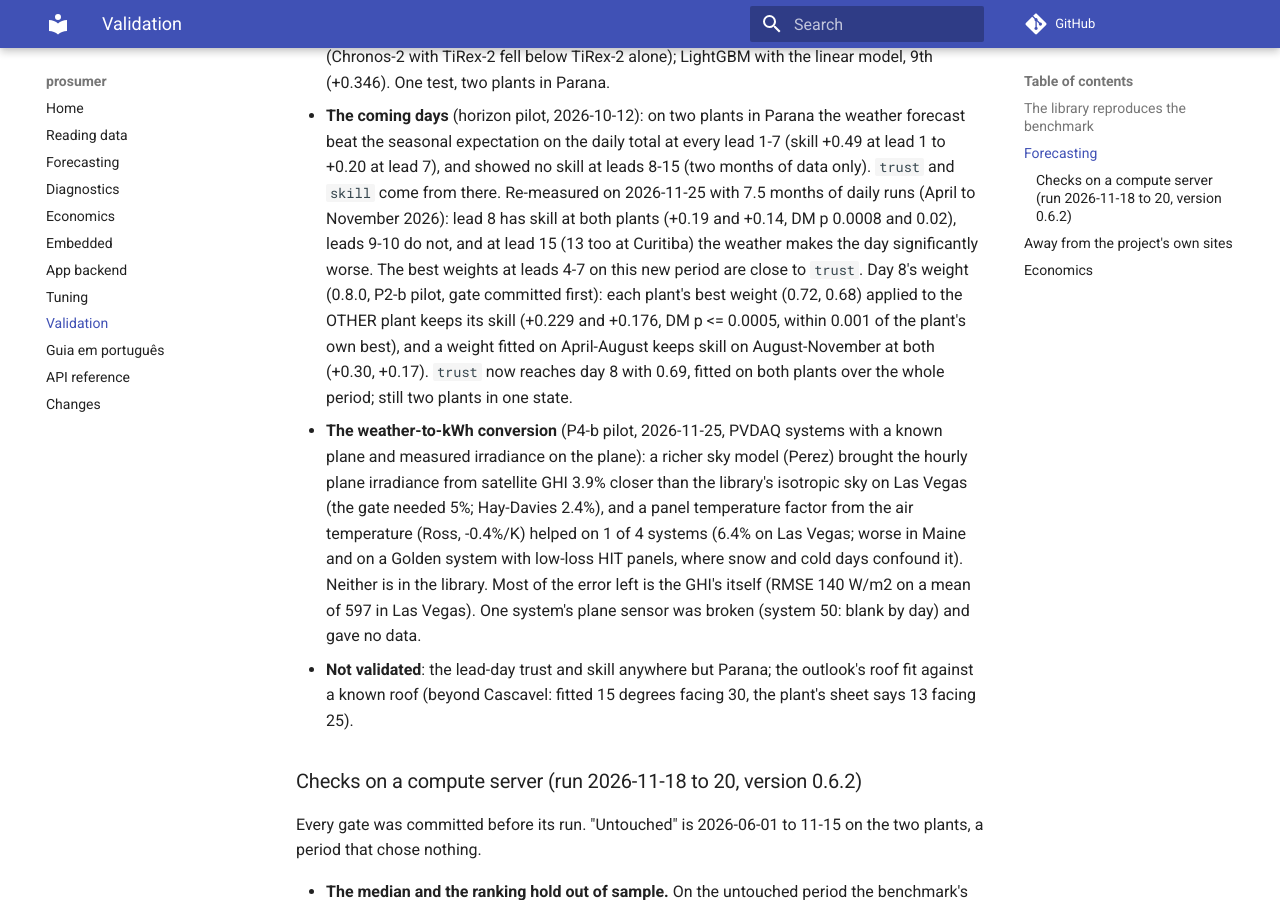
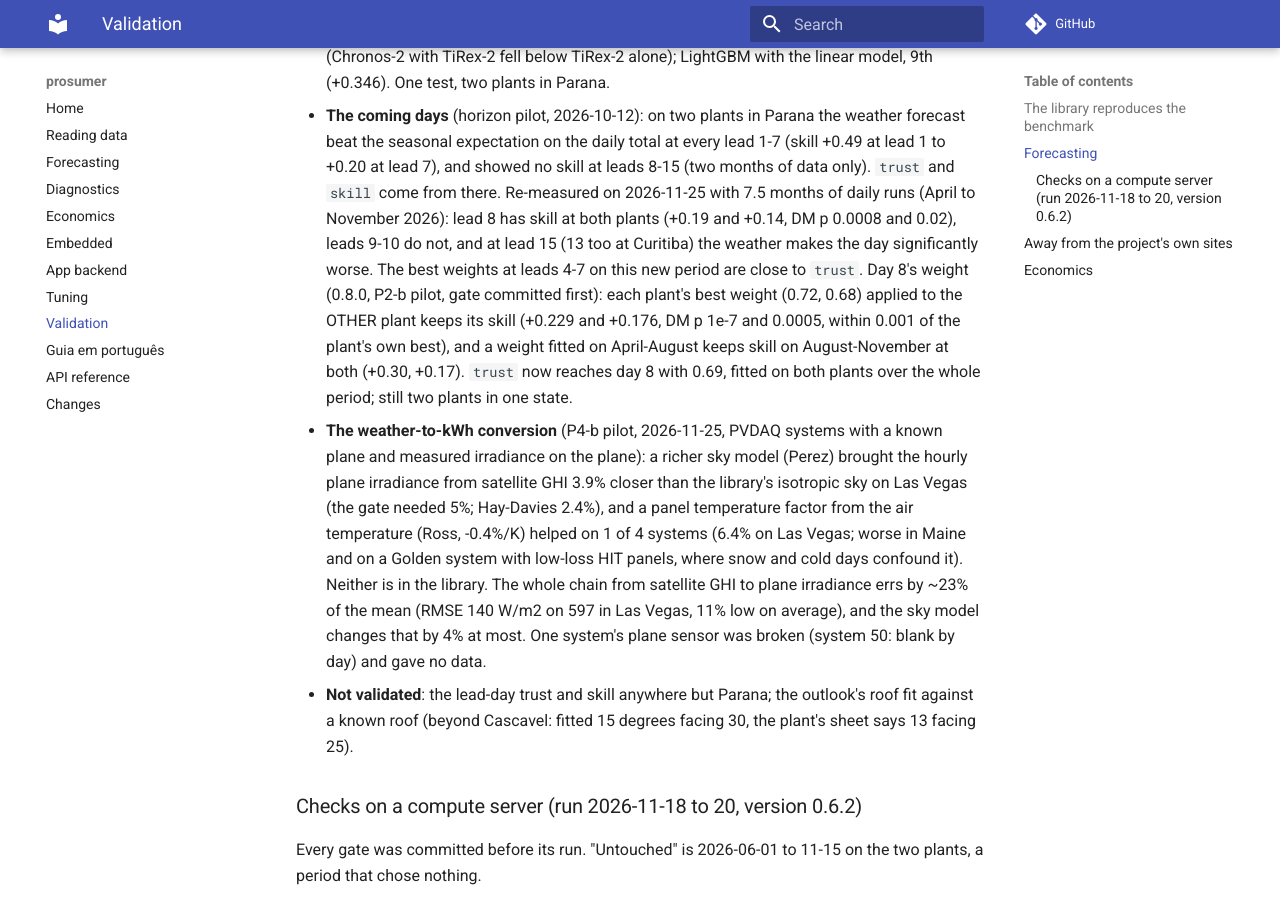
Before and after one commit to JoaoCarlos134/prosumer, an MkDocs documentation site: the page built from docs/library/validation.md, in a window 1280 px wide and 900 px high, scrolled down 887 px. Built offline with MkDocs 1.6.1 and Material for MkDocs 9.7.7, drawn with Linux system fonts in a browser that asks for light colours; comment, search, counter and statistics services are not loaded.

Commit message:
Review fixes for 0.8.0: a lead past skill= takes its last value (was labelled 'seasonal only' while using the weather; test), example site text for day 8, P4-b record (clip cut removed 0-3 hours; the chain's error, not the GHI's), DM p values, docstrings
Co-Authored-By: Claude Opus 5.5 <noreply@anthropic.com>

```diff
--- a/docs/library/validation.md
+++ b/docs/library/validation.md
@@ -30,7 +30,7 @@ The records behind each line are in `docs/projeto/PILOTOS_F1_F2.md` and `experim
   +0.14, DM p 0.0008 and 0.02), leads 9-10 do not, and at lead 15 (13 too at Curitiba) the weather makes the day significantly worse. The
   best weights at leads 4-7 on this new period are close to `trust`. Day 8's weight (0.8.0, P2-b pilot, gate
   committed first): each plant's best weight (0.72, 0.68) applied to the OTHER plant keeps its skill (+0.229 and
-  +0.176, DM p <= 0.0005, within 0.001 of the plant's own best), and a weight fitted on April-August keeps skill
+  +0.176, DM p 1e-7 and 0.0005, within 0.001 of the plant's own best), and a weight fitted on April-August keeps skill
   on August-November at both (+0.30, +0.17). `trust` now reaches day 8 with 0.69, fitted on both plants over
   the whole period; still two plants in one state.
 - **The weather-to-kWh conversion** (P4-b pilot, 2026-11-25, PVDAQ systems with a known plane and measured
@@ -38,7 +38,8 @@ The records behind each line are in `docs/projeto/PILOTOS_F1_F2.md` and `experim
   3.9% closer than the library's isotropic sky on Las Vegas (the gate needed 5%; Hay-Davies 2.4%), and a panel
   temperature factor from the air temperature (Ross, -0.4%/K) helped on 1 of 4 systems (6.4% on Las Vegas; worse
   in Maine and on a Golden system with low-loss HIT panels, where snow and cold days confound it). Neither is in
-  the library. Most of the error left is the GHI's itself (RMSE 140 W/m2 on a mean of 597 in Las Vegas). One
+  the library. The whole chain from satellite GHI to plane irradiance errs by ~23% of the mean (RMSE 140 W/m2
+  on 597 in Las Vegas, 11% low on average), and the sky model changes that by 4% at most. One
   system's plane sensor was broken (system 50: blank by day) and gave no data.
 - **Not validated**: the lead-day trust and skill anywhere but Parana; the outlook's roof fit against a known
   roof (beyond Cascavel: fitted 15 degrees facing 30, the plant's sheet says 13 facing 25).
```
Also changed, not shown: docs/library/changelog.md (+2 -0 lines), docs/projeto/PILOTOS_F1_F2.md (+6 -4 lines), examples/site_local/README.md (+1 -1 lines), 3 other files.
